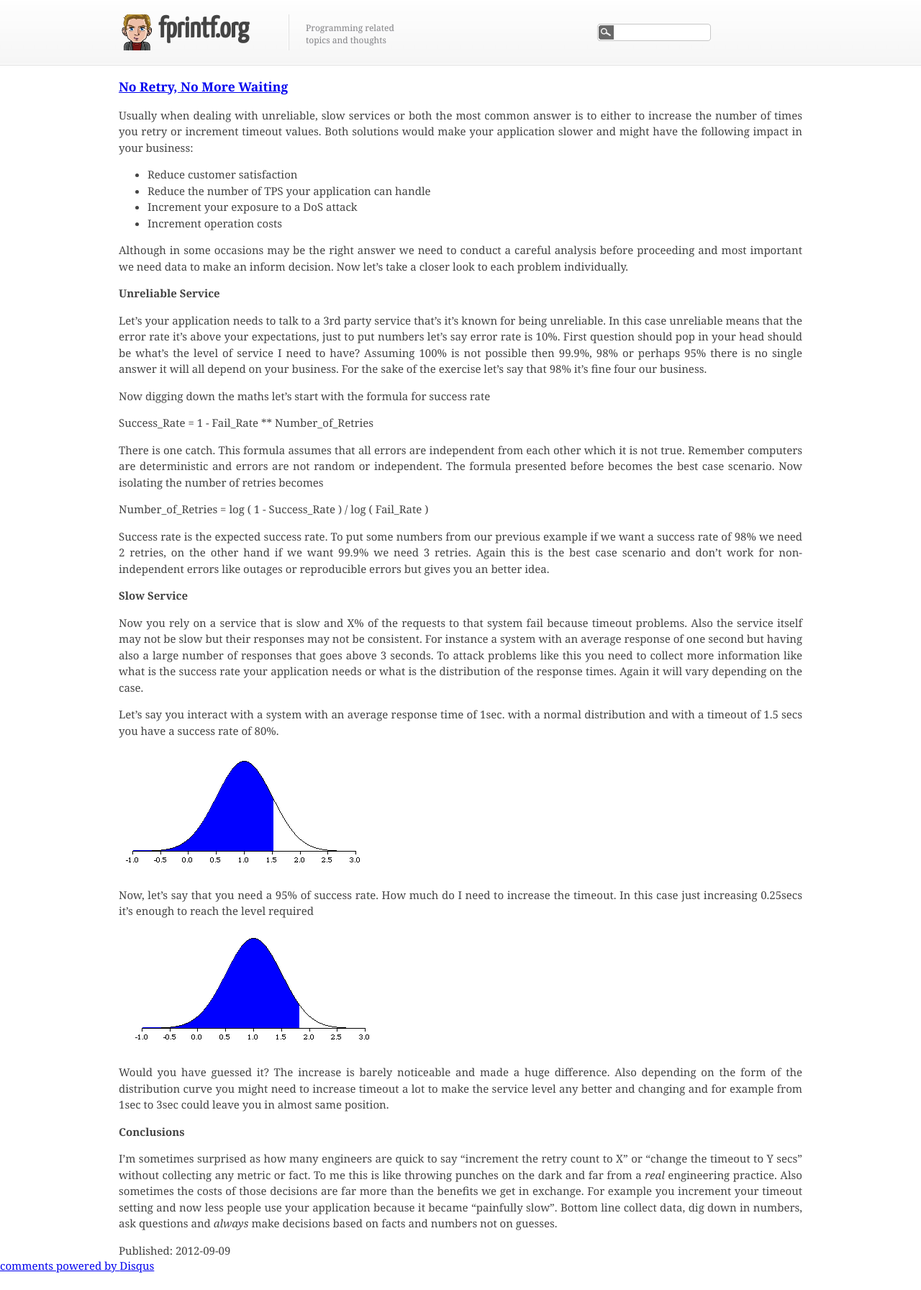
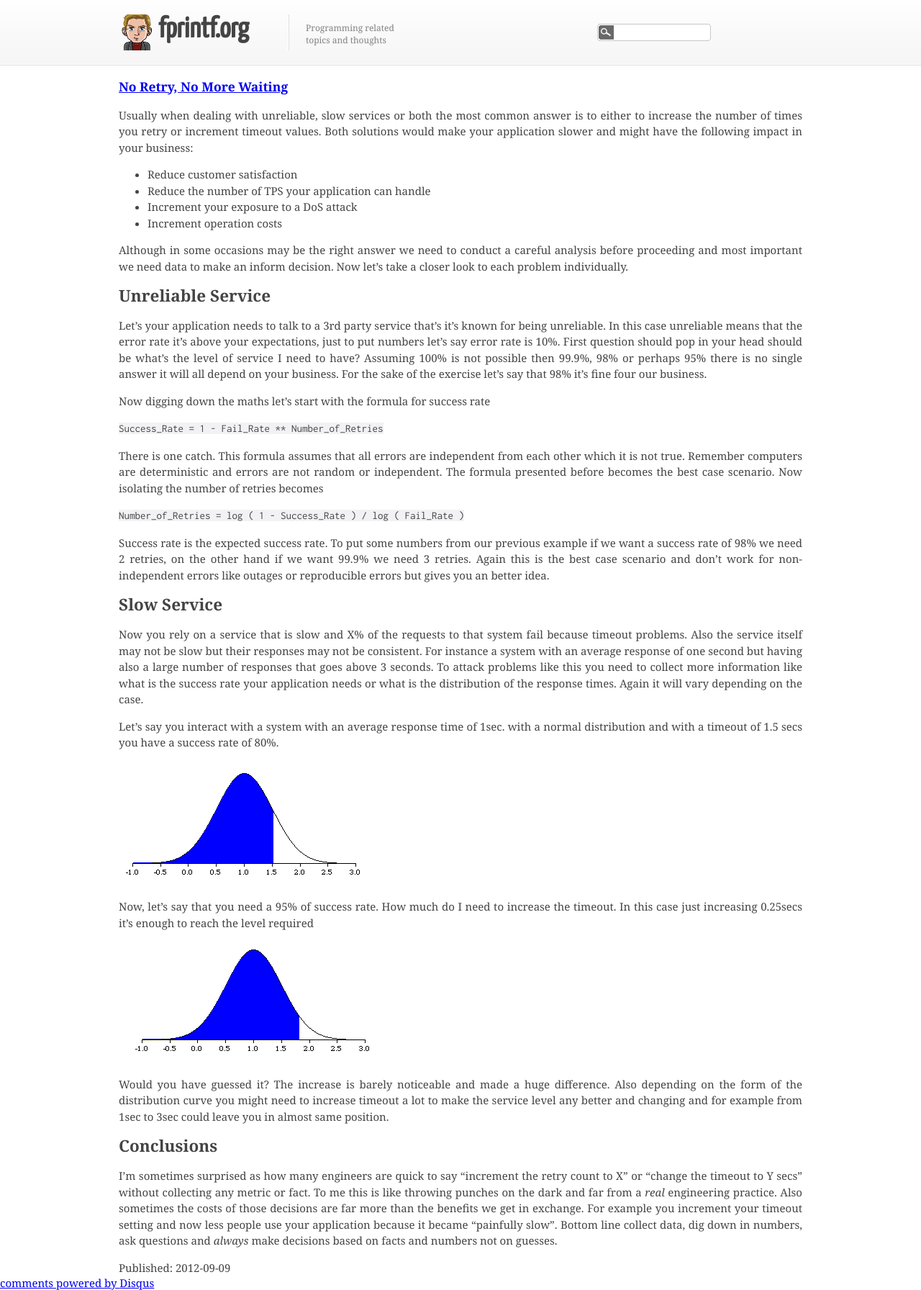
Before and after one commit to bluescreen10/bluescreen10.github.com, a Jekyll site: the page built from _posts/2012-09-09-No-Retry-No-More-Waiting.markdown, in a window 1280 px wide. Shown: the whole page at 72% size. Built offline with Jekyll 4.4.1, drawn with Linux system fonts in a browser that asks for light colours; some web fonts are replaced; comment, search, counter and statistics services are not loaded; before the commit the page ends 1768 px from its top, so only the background shows below that.

```diff
--- a/_posts/2012-09-09-No-Retry-No-More-Waiting.markdown
+++ b/_posts/2012-09-09-No-Retry-No-More-Waiting.markdown
@@ -12,21 +12,21 @@ Usually when dealing with unreliable, slow services or both the most common answ
 
 Although in some occasions may be the right answer we need to conduct a careful analysis before proceeding and most important we need data to make an inform decision. Now let's take a closer look to each problem individually.
 
-**Unreliable Service**
+## Unreliable Service
 
 Let's your application needs to talk to a 3rd party service that's it's known for being unreliable. In this case unreliable means that the error rate it's above your expectations, just to put numbers let's say error rate is 10%. First question should pop in your head should be what's the level of service I need to have? Assuming 100% is not possible then 99.9%, 98% or perhaps 95% there is no single answer it will all depend on your business. For the sake of the exercise let's say that 98% it's fine four our business.
 
 Now digging down the maths let's start with the formula for success rate
 
-Success_Rate = 1 - Fail_Rate  ** Number_of_Retries
+`Success_Rate = 1 - Fail_Rate  ** Number_of_Retries`
 
 There is one catch. This formula assumes that all errors are independent from each other which it is not true. Remember computers are deterministic and errors are not random or independent. The formula presented before becomes the best case scenario. Now isolating the number of retries becomes
 
-Number_of_Retries = log ( 1 - Success_Rate ) / log ( Fail_Rate )
+`Number_of_Retries = log ( 1 - Success_Rate ) / log ( Fail_Rate )`
 
 Success rate is the expected success rate. To put some numbers from our previous example if we want a success rate of 98% we need 2 retries, on the other hand if we want 99.9% we need 3 retries. Again this is the best case scenario and don't work for non-independent errors like outages or reproducible errors but gives you an better idea.
 
-**Slow Service**
+## Slow Service
 
 Now you rely on a service that is slow and X% of the requests to that system fail because timeout problems. Also the service itself may not be slow but their responses may not be consistent. For instance a system with an average response of one second but having also a large number of responses that goes above 3 seconds. To attack problems like this you need to collect more information like what is the success rate your application needs or what is the distribution of the response times. Again it will vary depending on the case.
 
@@ -40,7 +40,7 @@ Now, let's say that you need a 95% of success rate. How much do I need to increa
 
 Would you have guessed it? The increase is barely noticeable and made a huge difference. Also depending on the form of the distribution curve you might need to increase timeout a lot to make the service level any better and changing and for example from 1sec to 3sec could leave you in almost same position.
 
-**Conclusions**
+## Conclusions
 
 I'm sometimes surprised as how many engineers are quick to say "increment the retry count to X" or "change the timeout to Y secs" without collecting any metric or fact. To me this is like throwing punches on the dark and far from a *real* engineering practice. Also sometimes the costs of those decisions are far more than the benefits we get in exchange. For example you increment your timeout setting and now less people use your application because it became "painfully slow". Bottom line collect data, dig down in numbers, ask questions and *always* make decisions based on facts and numbers not on guesses.
 
```
